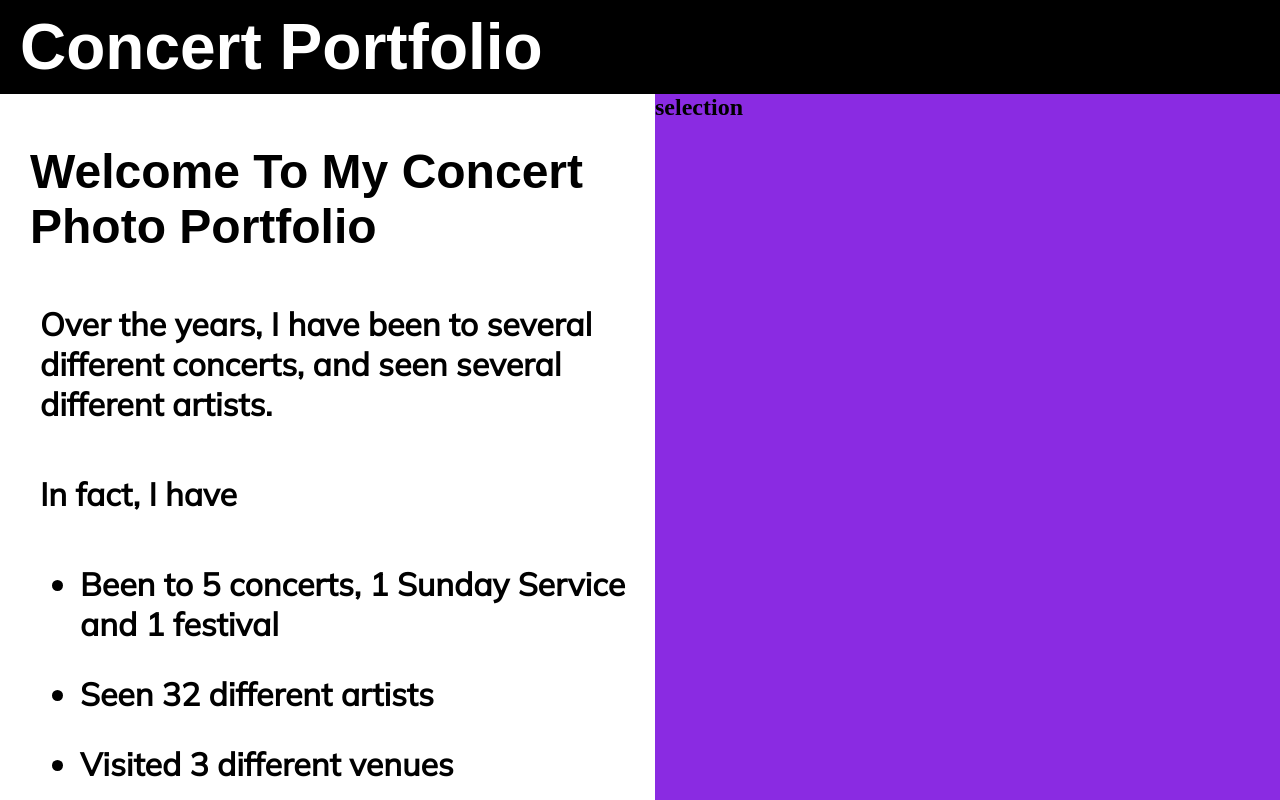
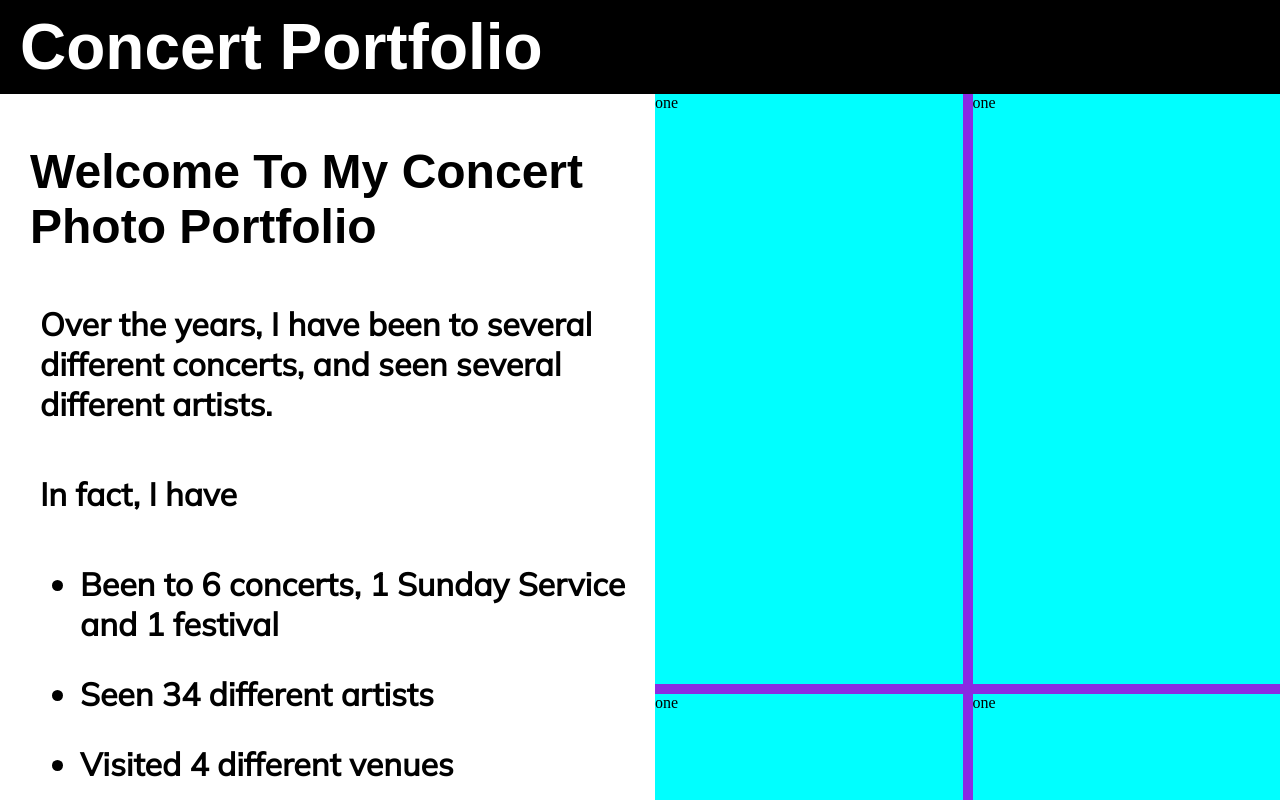
Before and after one commit to johnclimie/concertportfolio, a React (Create React App) app: page / in a window 1280 px wide. Shown: the top 800 px of the page. Built offline with nearby package versions, Linux system fonts and the light colour scheme; a web font is replaced by a local one.

Commit message:
Implementing CSS Grid

```diff
--- a/src/App.js
+++ b/src/App.js
@@ -20,9 +20,9 @@ function App() {
             <h2>In fact, I have</h2>
 
             <ul>
-              <li>Been to 5 concerts, 1 Sunday Service and 1 festival</li>
-              <li>Seen 32 different artists</li>
-              <li>Visited 3 different venues</li>
+              <li>Been to 6 concerts, 1 Sunday Service and 1 festival</li>
+              <li>Seen 34 different artists</li>
+              <li>Visited 4 different venues</li>
               <li>Taken dozens of amazing photos</li>
             </ul>
 
@@ -34,12 +34,16 @@ function App() {
 
 
         <div id='selection'>
-          <h1>selection</h1>
+          {/* <h1>selection</h1> */}
 
           {/* CSS Grid will go here, two items for each row. I want each item to animate one at a time when
           page is loaded. Each item will be a square picture. When hovered, the item will have a darker shade,
           and the name of the artist will load, along with the date of the concert, and maybe the venue name*/}
 
+          <div id="one">one</div>
+          <div id="one">one</div>
+          <div id="one">one</div>
+          <div id="one">one</div>
 
         </div>
       </section>
--- a/src/style.css
+++ b/src/style.css
@@ -38,11 +38,6 @@
     padding-top: 50px;
 }
 
-#selection {
-    width: 50%;
-    background-color: blueviolet;
-}
-
 #welcome-title {
     font-family: 'Koulen', sans-serif;
     font-size: 3rem;
@@ -67,3 +62,18 @@
 #welcome-content ul li {
     margin: 30px 0px 30px 0px;
 }
+
+#selection {
+    width: 50%;
+    background-color: blueviolet;
+    display: grid;
+    grid-template-columns: repeat(2, 1fr);
+    gap: 10px;
+    grid-auto-rows: auto;
+}
+
+
+#one {
+    background-color: aqua;
+    height: auto;
+}
```
